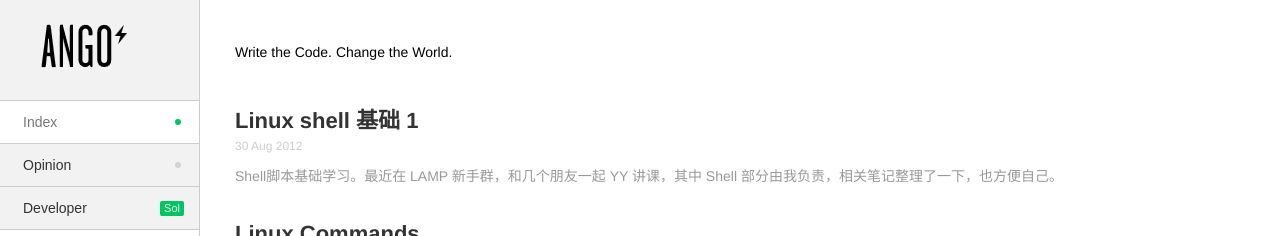
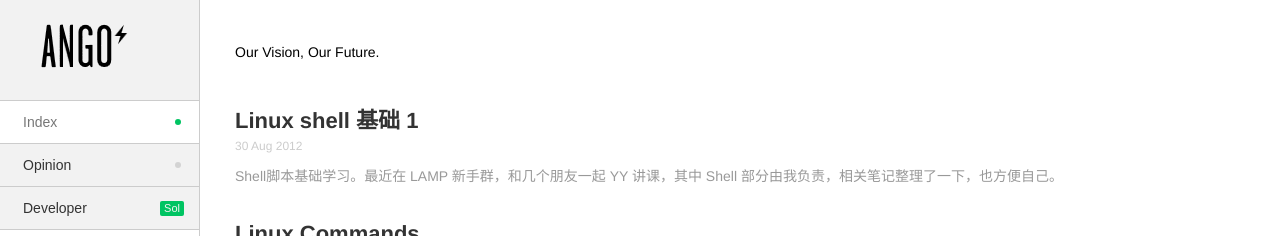
Before and after one commit to angoz/angoz.github.io, a Jekyll site: the page built from index.html, in a window 1280 px wide and 900 px high. Shown: the top 236 px of the window. Built offline with Jekyll 4.4.1, drawn with Linux system fonts in a browser that asks for light colours; nearby versions of some CDN libraries; Markdown is read by kramdown in place of the engine named in the settings; the list of posts is cut into pages by our own code.

Commit message:
modified description

```diff
--- a/_config.yml
+++ b/_config.yml
@@ -15,7 +15,8 @@ baseurl:
 feed: /atom.xml
 
 author_info: <a href="http://angoz.github.io/">Ango's Pages</a>
-description: Write the Code. Change the World.
+#description: Write the Code. Change the World.
+description: Our Vision, Our Future.
 webjs: /assets/scripts
 webcss: /assets/styles
 webimg: /assets/images
```
